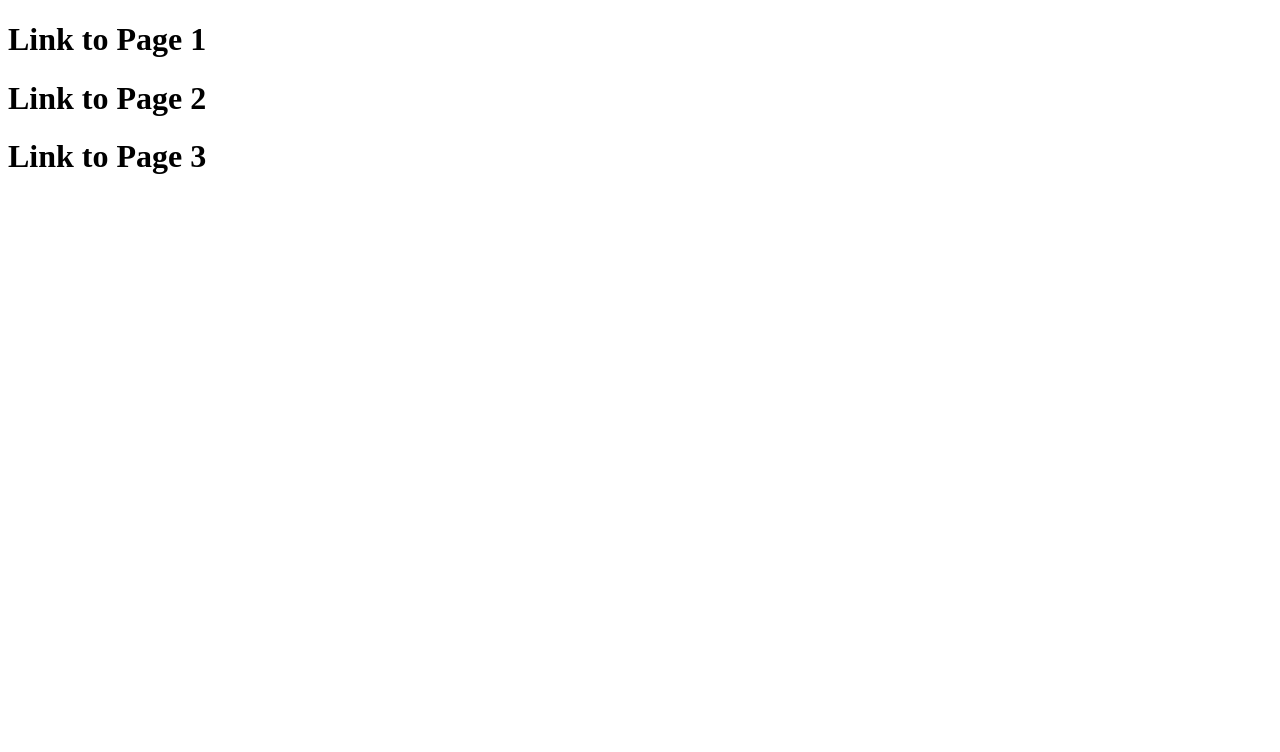
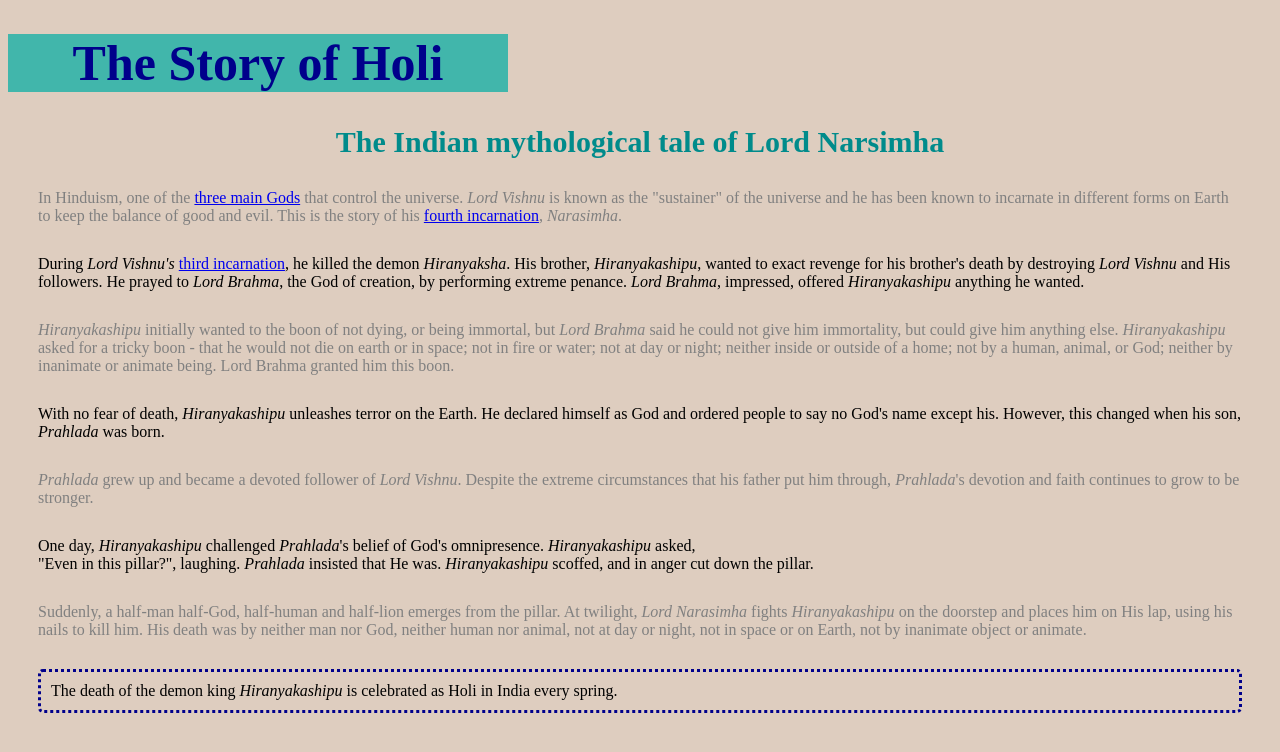
Before and after one commit to jdmar3-comp426/a01-dikshaaj, a website: page index.html in a window 1280 px wide. Drawn offline with Linux system fonts and the light colour scheme.

Commit message:
completed

```diff
--- a/index.html
+++ b/index.html
@@ -3,13 +3,68 @@
     <head>
         <meta charset="UTF-8">
         <meta name="viewport" content="width=device-width, initial-scale=1.0">
-        <title>Assignment 1</title>
+        <link rel="stylesheet" href="styles.css">
+        <title>Comp 426 Assignment 1</title>
     </head>
     <body>
         <div>
-            <h1>Link to Page 1</h1>
-            <h1>Link to Page 2</h1>
-            <h1>Link to Page 3</h1>
+            <h1 class="center">The Story of Holi</h1>
+            <h2 class="center">The Indian mythological tale of Lord Narsimha</h2>
         </div>
+        <p id="p1">
+            In Hinduism, one of the <a href=page1.html>three main Gods</a> that control the
+            universe. <i>Lord Vishnu</i> is known as the "sustainer"
+            of the universe and he has been known to incarnate in different
+            forms on Earth to keep the balance of good and evil. This
+            is the story of his <a href=page2.html>fourth incarnation</a>, <i>Narasimha</i>.
+        </p>
+        <p id="p2">
+            During <i>Lord Vishnu's</i> <a href=page3.html>third incarnation</a>, he killed the demon
+            <i>Hiranyaksha</i>. His brother, <i>Hiranyakashipu</i>, wanted to exact
+            revenge for his brother's death by destroying <i>Lord Vishnu</i>
+            and His followers. He prayed to <i>Lord Brahma</i>, the God of
+            creation, by performing extreme penance. <i>Lord Brahma</i>,
+            impressed, offered <i>Hiranyakashipu</i> anything he wanted.
+        </p>
+        <p id="p3">
+            <i>Hiranyakashipu</i> initially wanted to the boon of not dying,
+            or being immortal, but <i>Lord Brahma</i> said he could not give
+            him immortality, but could give him anything else.
+            <i>Hiranyakashipu</i> asked for a tricky boon - that he would not
+            die on earth or in space; not in fire or water; not at day
+            or night; neither inside or outside of a home; not by a
+            human, animal, or God; neither by inanimate or animate being.
+            Lord Brahma granted him this boon.
+        </p>
+        <p id="p4">
+            With no fear of death, <i>Hiranyakashipu</i> unleashes terror on
+            the Earth. He declared himself as God and ordered people to
+            say no God's name except his. However, this changed when his
+            son, <i>Prahlada</i> was born.
+        </p>
+        <p id="p5">
+            <i>Prahlada</i> grew up and became a devoted follower of
+            <i>Lord Vishnu</i>. Despite the extreme circumstances that his
+            father put him through, <i>Prahlada</i>'s devotion and faith
+            continues to grow to be stronger.
+        </p>
+        <p id="p6">
+            One day, <i>Hiranyakashipu</i> challenged <i>Prahlada</i>'s belief
+            of God's omnipresence. <i>Hiranyakashipu</i> asked,
+            <br>"Even in this pillar?", laughing. <i>Prahlada</i> insisted that He was. <i>Hiranyakashipu</i>
+            scoffed, and in anger cut down the pillar.
+        </p>
+        <p id="p7">
+            Suddenly, a half-man half-God, half-human and half-lion
+            emerges from the pillar. At twilight, <i>Lord Narasimha</i>
+            fights <i>Hiranyakashipu</i> on the doorstep and places him on
+            His lap, using his nails to kill him. His death was by neither man nor God,
+            neither human nor animal, not at day or night, not in
+            space or on Earth, not by inanimate object or animate.
+        </p>
+        <p id="p8">
+            The death of the demon king <i>Hiranyakashipu</i> is celebrated
+            as Holi in India every spring.
+        </p>
     </body>
 </html>
--- a/package.json
+++ b/package.json
@@ -15,5 +15,8 @@
   "bugs": {
     "url": "https://github.com/jdmar3-comp426/a01-dikshaaj/issues"
   },
-  "homepage": "https://github.com/jdmar3-comp426/a01-dikshaaj#readme"
+  "homepage": "https://github.com/jdmar3-comp426/a01-dikshaaj#readme",
+  "dependencies": {
+    "browser-sync": "^2.27.7"
+  }
 }
--- a/styles.css
+++ b/styles.css
@@ -0,0 +1,52 @@
+body {
+    background-color: #decdbf;
+}
+
+h1 {
+    font-size: 50px;
+    color: darkblue;
+    background-color: #41b6ab;
+    text-align: center;
+    width: 500px;
+}
+
+h2 {
+    font-size: 30px;
+    color:darkcyan;
+}
+
+p {
+    margin: 30px;
+}
+
+.center {
+    text-align: center;
+    font-family: "Monotype Corsiva";
+}
+
+#p8 {
+    border-style: dotted;
+    border-color: darkblue;
+    border-radius: 5px;
+    padding: 10px;
+}
+
+a:hover {
+    color:magenta;
+}
+
+#p1 {
+    color: grey;
+}
+
+#p3 {
+    color: grey;
+}
+
+ #p5 {
+     color: grey;
+ }
+
+ #p7 {
+     color: grey;
+ }
```
Also changed, not shown: page1.html (+27 -0 lines), page2.html (+26 -0 lines), page3.html (+34 -0 lines), 1 other file.
